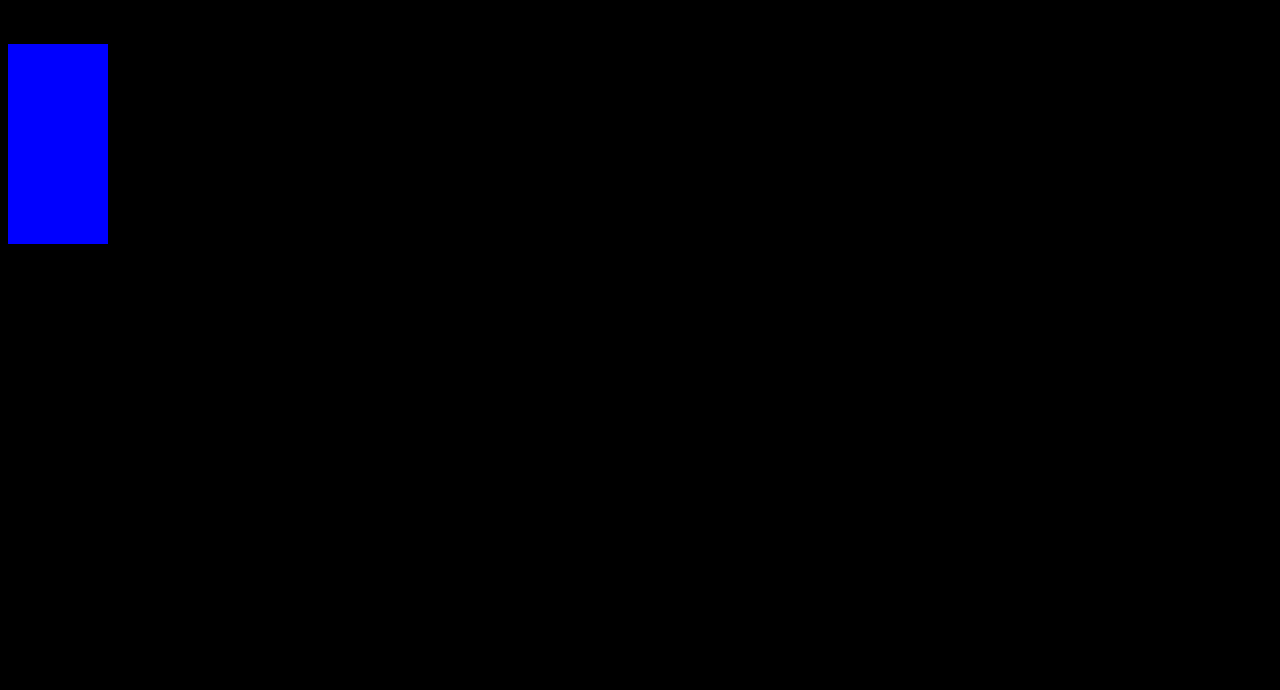
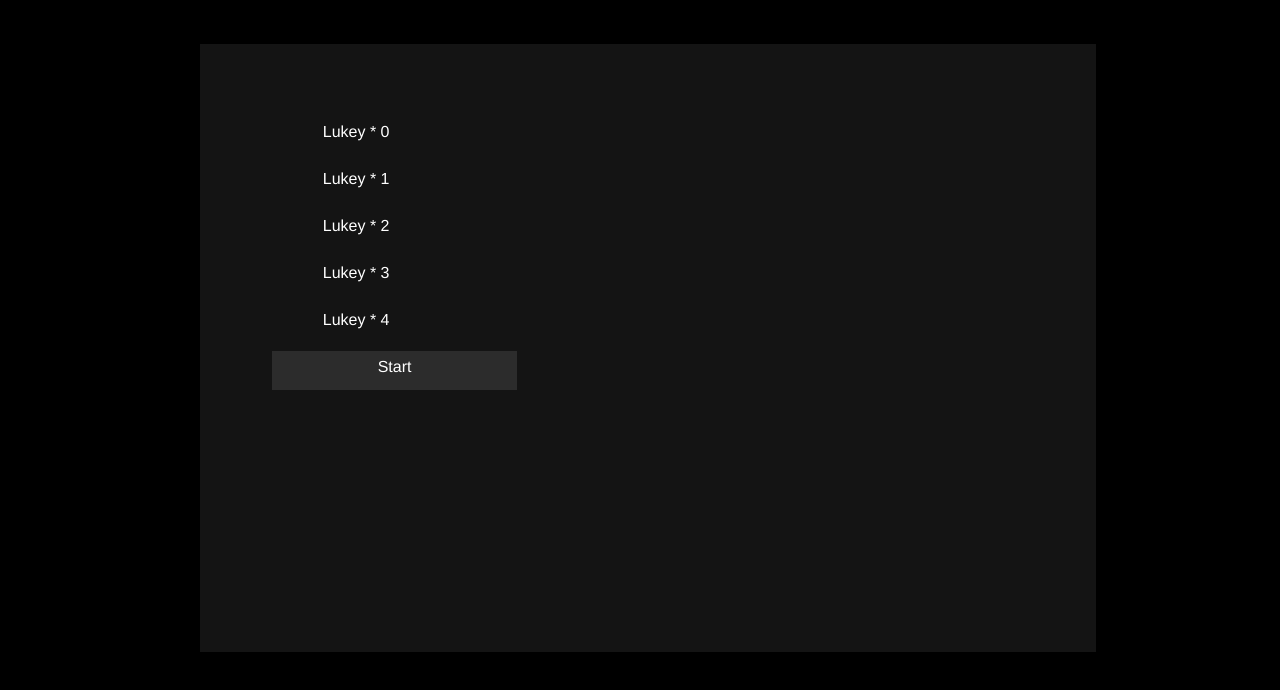
Before and after one commit to lukes611/interrupt, a plain HTML site: page test.html in a window 1280 px wide. Drawn offline with Linux system fonts and the light colour scheme.

Commit message:
just did labels and buttons

```diff
--- a/code/basics/LUI.js
+++ b/code/basics/LUI.js
@@ -1,7 +1,11 @@
 
-function LBox(w, h, color){
-	var style = 'style="width:'+w+'px;height:'+h+'px;background-color:'+color+';"';
+function LBox(w, h){
+	var wdist = (100 - (w+10)) / 2;
+	var style = 'style="position:fixed;width:'+w+'%;height:'+h+'%;background-color:rgb(20, 20, 20);overflow-x:None;overflow-y:auto; \
+	margin-left:'+wdist+'%;padding:5%;font-family: ‘Trebuchet MS’, Helvetica, sans-serif;"';
+
 	this.elem = $('<div '+style+'></div>');
+	this.subs = [];
 	$(document.body).append(this.elem);
 };
 
@@ -12,3 +16,23 @@ LBox.prototype.show = function(){
 LBox.prototype.hide = function(){
 	this.elem.hide();
 };
+
+LBox.prototype.add = function(obj){
+	this.subs.push(obj);
+	this.elem.append(obj.elem);
+};
+
+
+function LLabel(w, h, x, y, t){
+	var style = 'style="width:'+w+'%;height:'+h+'%;color:white;margin:1%;background-color:rgb(20, 20, 20);padding:1%;text-align:center;"';
+	this.elem = $('<div '+style+'>'+t+'</div>');
+};
+
+function LButton(w, h, x, y, t, cb){
+	var style = 'style="width:'+w+'%;height:'+h+'%;color:white;cursor:pointer;margin:1%;background-color:rgb(44, 44, 44);padding:1%;text-align:center;"';
+	this.elem = $('<div '+style+'>'+t+'</div>');
+	var e = this.elem;
+	this.elem.mouseover(function(){e.css('background-color', 'rgb(41, 143, 204)');});
+	this.elem.mouseout(function(){e.css('background-color', 'rgb(44, 44, 44)');});
+	if(cb !== undefined) this.elem.click(cb);
+};
--- a/test.html
+++ b/test.html
@@ -17,8 +17,12 @@ var v2 = v.copy();
 document.write(v.toString());
 v2.iadd(v);
 document.write(v2);
-var b = new LBox(100, 200, 'blue');
+var b = new LBox(60, 60);
+for(var i = 0; i < 5; i++){b.add(new LLabel(20, 5, 0, 0, 'Lukey * ' + i));}
+
+b.add(new LButton(30, 5, 0, 0, 'Start'));
 b.show();
+
 </script>
 </body>
 
```
